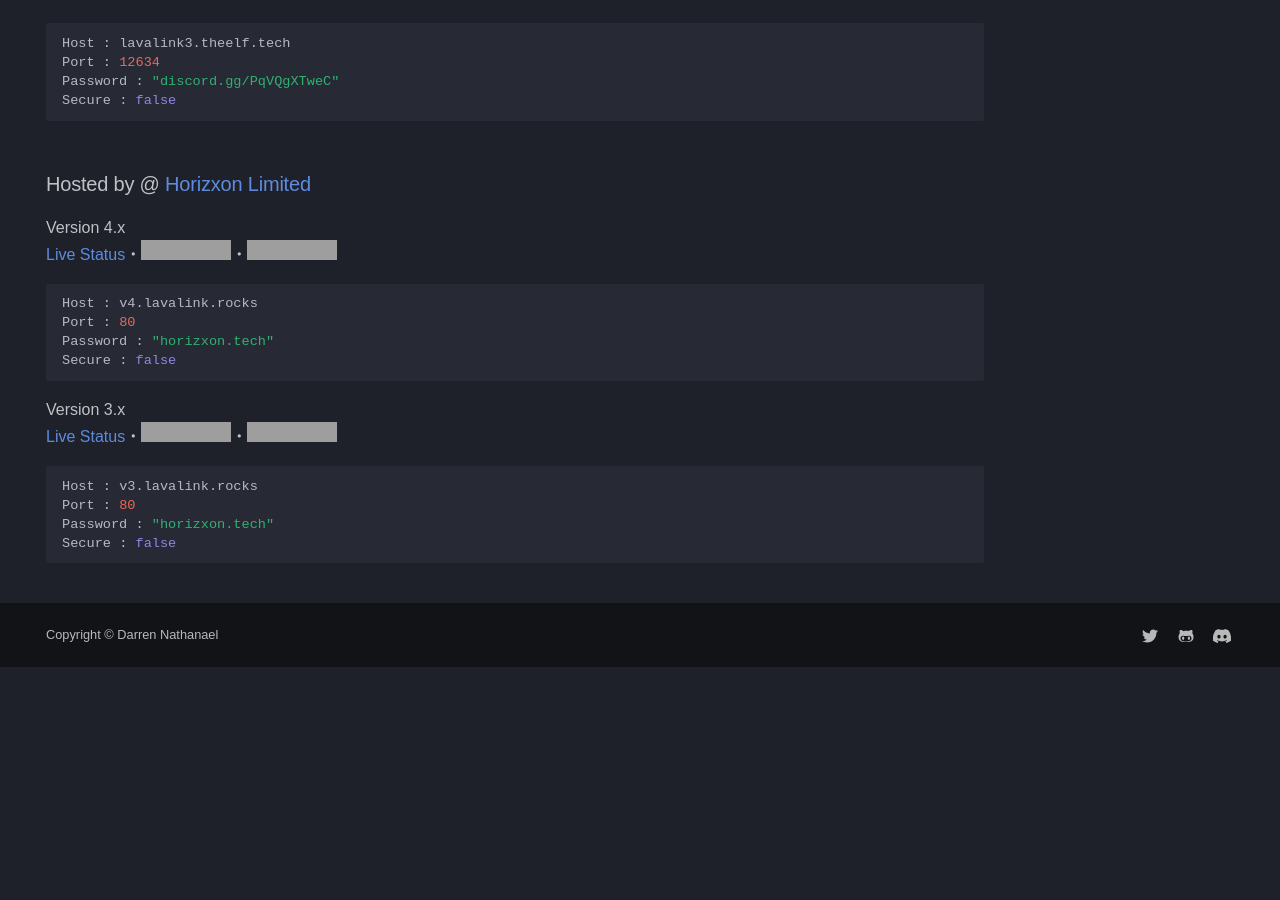
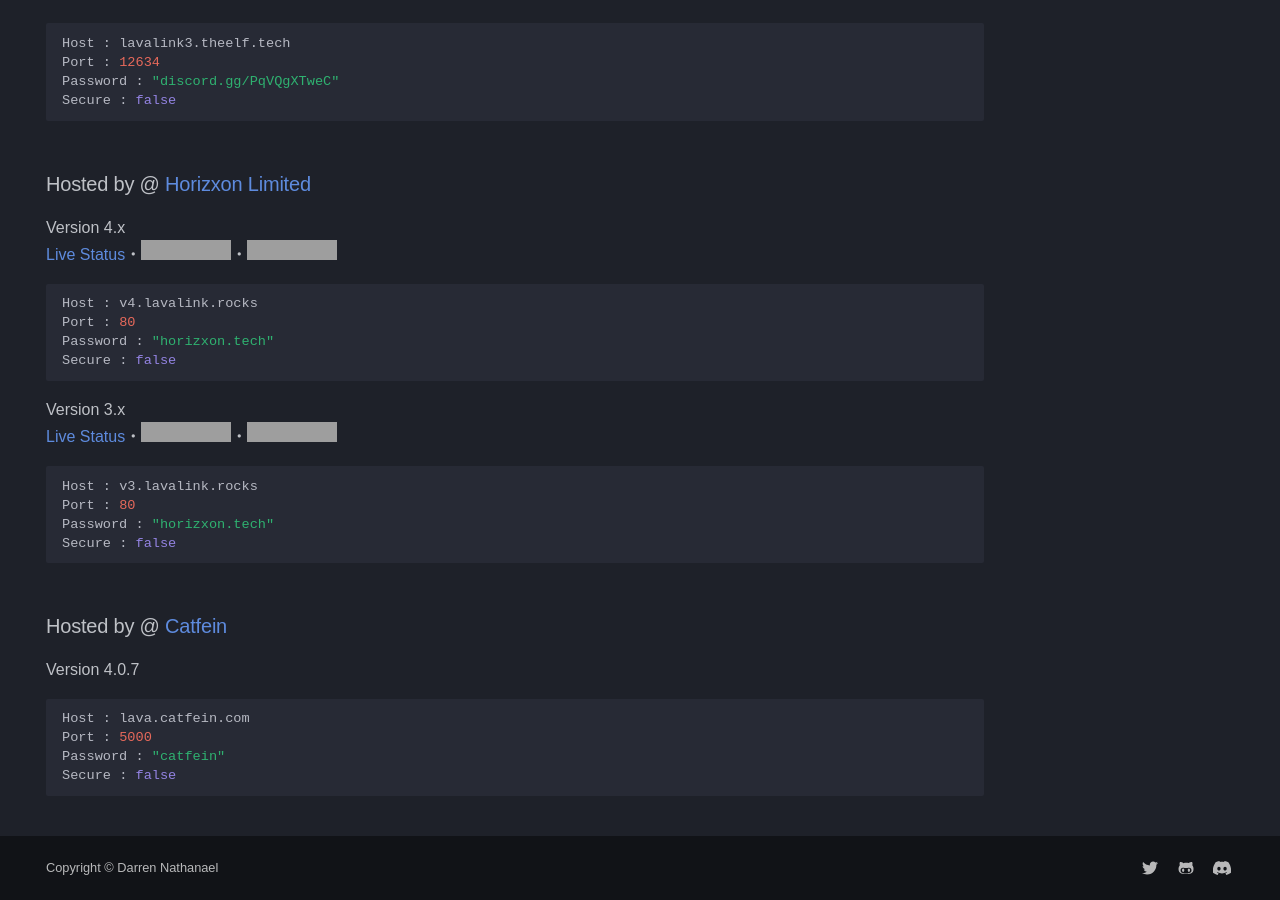
Before and after one commit to DarrenOfficial/lavalink-list, an MkDocs documentation site: the page built from docs/NoSSL/lavalink-without-ssl.md, in a window 1280 px wide and 900 px high, scrolled down 5312 px. Built offline with MkDocs 1.6.1 and Material for MkDocs 9.7.7, drawn with Linux system fonts in a browser that asks for light colours; some web fonts are replaced; comment, search, counter and statistics services are not loaded; a style sheet for code colours, icons or effects is not loaded; before the commit the page ends 5979 px from its top, so only the background shows below that; grey boxes are pictures that could not be loaded.

Commit message:
Update lavalink-without-ssl.md

````diff
--- a/docs/NoSSL/lavalink-without-ssl.md
+++ b/docs/NoSSL/lavalink-without-ssl.md
@@ -249,3 +249,11 @@ Port : 80
 Password : "horizxon.tech"
 Secure : false
 ```
+### Hosted by @ [Catfein](https://catfein.com)
+Version 4.0.7
+```bash
+Host : lava.catfein.com
+Port : 5000
+Password : "catfein"
+Secure : false
+```
````
